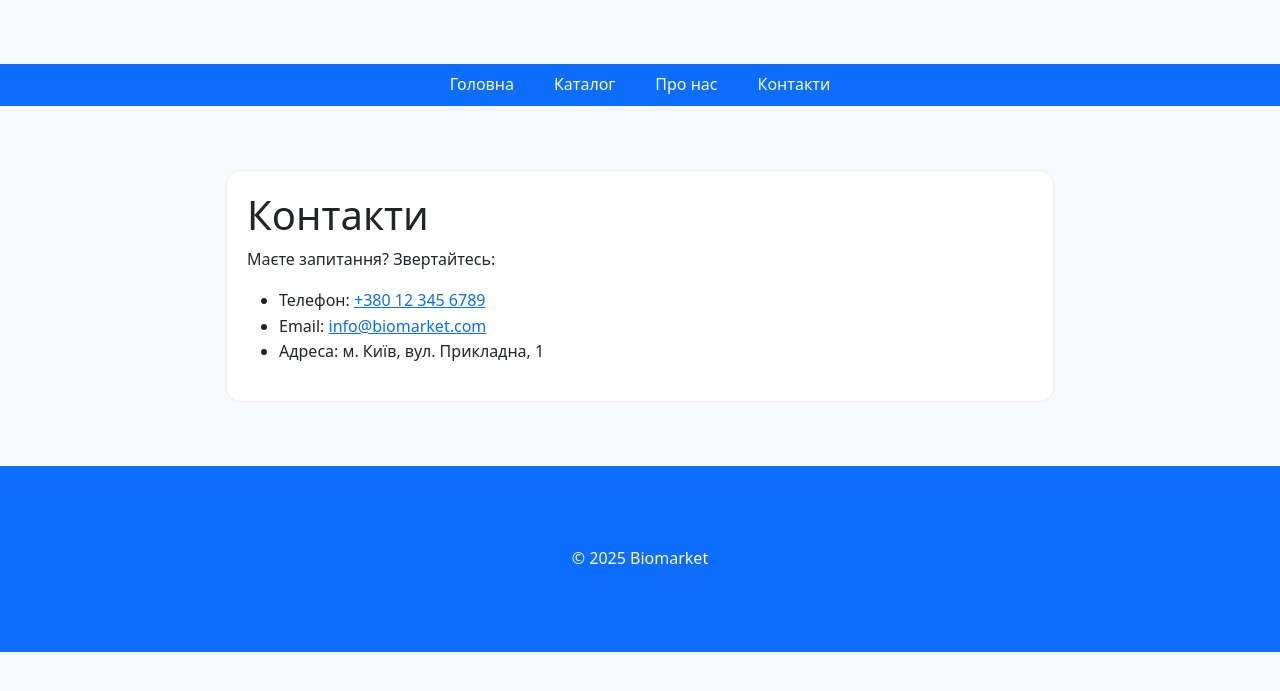
After one commit to mykolasakovskiy/biomarket, a Django app: page /contacts/ in a window 1280 px wide. The commit adds this page. Shown: the top 691 px of the page. Run offline with Django 5.2, Linux system fonts and the light colour scheme.

Commit message:
Add about and contact pages with navigation

```diff
--- a/biomarket/biomarket/urls.py
+++ b/biomarket/biomarket/urls.py
@@ -3,5 +3,7 @@ from django.views.generic import TemplateView
 
 urlpatterns = [
     path("", TemplateView.as_view(template_name="index.html"), name="home"),
+    path("about/", TemplateView.as_view(template_name="about.html"), name="about"),
+    path("contacts/", TemplateView.as_view(template_name="contact.html"), name="contacts"),
     path("products/", include("products.urls")),
 ]
--- a/biomarket/templates/base.html
+++ b/biomarket/templates/base.html
@@ -12,9 +12,9 @@
     <header>
       <nav class="wrap">
         <a href="{% url 'home' %}">Головна</a>
-        <a href="/catalog/">Каталог</a>
-        <a href="/about/">Про нас</a>
-        <a href="/contacts/">Контакти</a>
+        <a href="{% url 'product_list' %}">Каталог</a>
+        <a href="{% url 'about' %}">Про нас</a>
+        <a href="{% url 'contacts' %}">Контакти</a>
       </nav>
     </header>
     <main class="wrap">
--- /dev/null
+++ b/biomarket/templates/contact.html
@@ -0,0 +1,15 @@
+{% extends "base.html" %}
+
+{% block title %}Контакти - Biomarket{% endblock %}
+
+{% block content %}
+  <div class="card">
+    <h1>Контакти</h1>
+    <p>Маєте запитання? Звертайтесь:</p>
+    <ul>
+      <li>Телефон: <a href="tel:+380123456789">+380 12 345 6789</a></li>
+      <li>Email: <a href="mailto:info@biomarket.com">info@biomarket.com</a></li>
+      <li>Адреса: м. Київ, вул. Прикладна, 1</li>
+    </ul>
+  </div>
+{% endblock %}
```
Also changed, not shown: biomarket/templates/about.html (added, +10 -0 lines).
